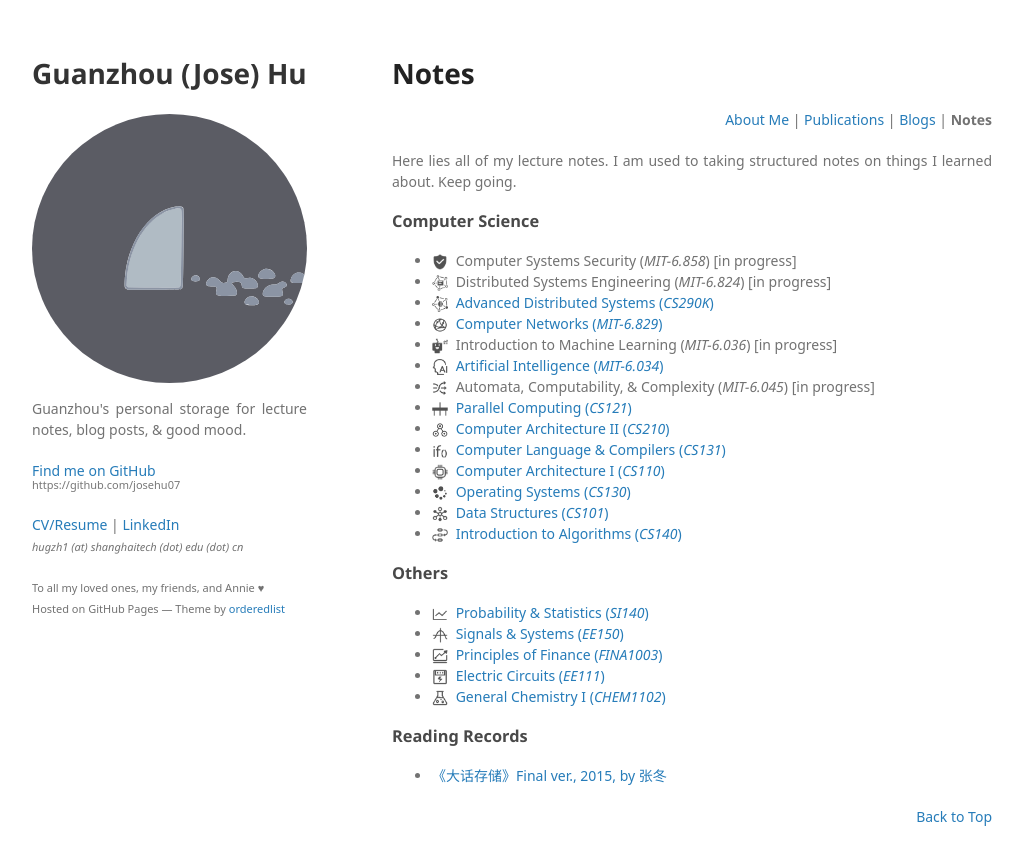
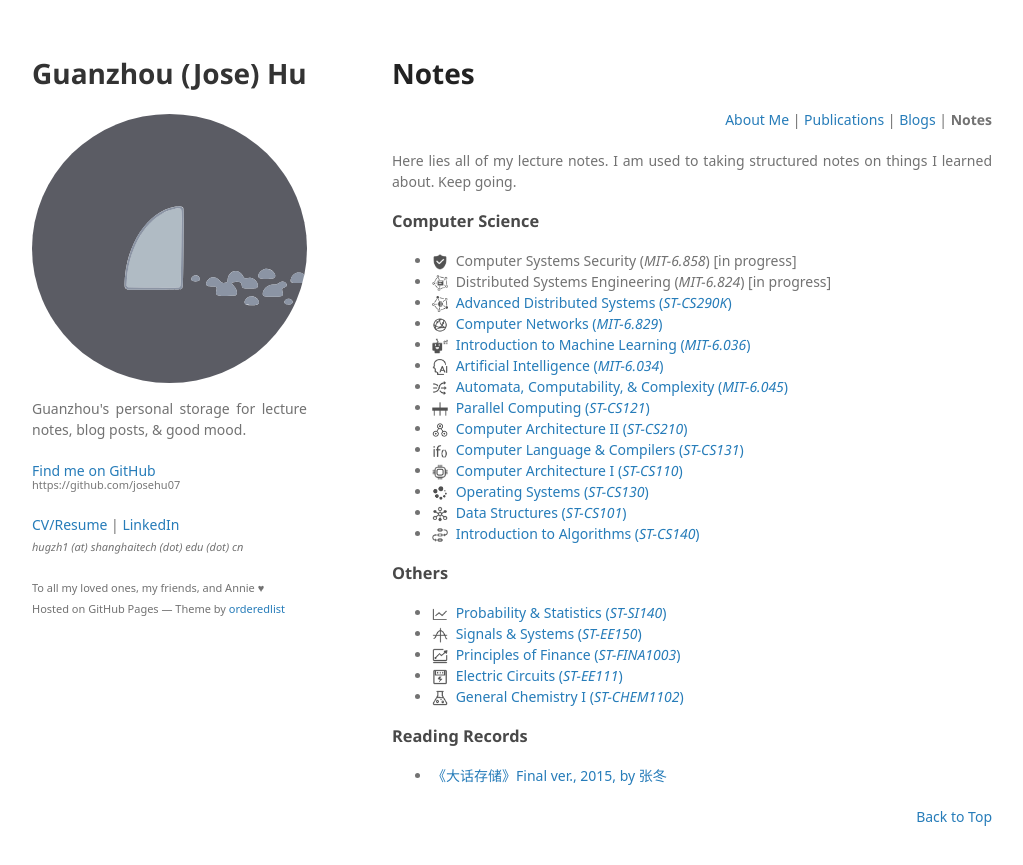
Before and after one commit to josehu07/josehu07.github.io, a Jekyll site: the page built from notes.md, in a window 1280 px wide. Shown: the top 865 px of the page, without its empty margins (128-1151 px from the left). Built offline with Jekyll 4.4.1, drawn with Linux system fonts in a browser that asks for light colours; some web fonts are replaced; a script that is not in the unit is left out.

Commit message:
Add two course notes

```diff
--- a/notes.md
+++ b/notes.md
@@ -19,26 +19,26 @@ Here lies all of my lecture notes. I am used to taking structured notes on thing
 
 - <img class="note-icon" src="/assets/note-icon/security-show.png" /> Computer Systems Security (*MIT-6.858*) [in progress]
 - <img class="note-icon" src="/assets/note-icon/distributed-engineering-show.png" /> Distributed Systems Engineering (*MIT-6.824*) [in progress]
-- <img class="note-icon" src="/assets/note-icon/distributed-systems-show.png" /> [Advanced Distributed Systems (*CS290K*)](/assets/file/distributed-systems.pdf)
+- <img class="note-icon" src="/assets/note-icon/distributed-systems-show.png" /> [Advanced Distributed Systems (*ST-CS290K*)](/assets/file/distributed-systems.pdf)
 - <img class="note-icon" src="/assets/note-icon/computer-networks-show.png" /> [Computer Networks (*MIT-6.829*)](/assets/file/computer-networks.pdf)
-- <img class="note-icon" src="/assets/note-icon/machine-learning-show.png" /> Introduction to Machine Learning (*MIT-6.036*) [in progress]
+- <img class="note-icon" src="/assets/note-icon/machine-learning-show.png" /> [Introduction to Machine Learning (*MIT-6.036*)](/assets/file/machine-learning.pdf)
 - <img class="note-icon" src="/assets/note-icon/artificial-intelligence-show.png" /> [Artificial Intelligence (*MIT-6.034*)](/assets/file/artificial-intelligence.pdf)
-- <img class="note-icon" src="/assets/note-icon/theory-computation-show.png" /> Automata, Computability, & Complexity (*MIT-6.045*) [in progress]
-- <img class="note-icon" src="/assets/note-icon/parallel-computing-show.png" /> [Parallel Computing (*CS121*)](/assets/file/parallel-computing.pdf)
-- <img class="note-icon" src="/assets/note-icon/computer-architecture-2-show.png" /> [Computer Architecture II (*CS210*)](/assets/file/computer-architecture-2.pdf)
-- <img class="note-icon" src="/assets/note-icon/compilers-show.png" /> [Computer Language & Compilers (*CS131*)](/assets/file/compilers.pdf)
-- <img class="note-icon" src="/assets/note-icon/computer-architecture-show.png" /> [Computer Architecture I (*CS110*)](/assets/file/computer-architecture.pdf)
-- <img class="note-icon" src="/assets/note-icon/operating-systems-show.png" /> [Operating Systems (*CS130*)](/assets/file/operating-systems.pdf)
-- <img class="note-icon" src="/assets/note-icon/data-structures-show.png" /> [Data Structures (*CS101*)](/assets/file/data-structures.pdf)
-- <img class="note-icon" src="/assets/note-icon/algorithms-show.png" /> [Introduction to Algorithms (*CS140*)](/assets/file/algorithms.pdf)
+- <img class="note-icon" src="/assets/note-icon/theory-computation-show.png" /> [Automata, Computability, & Complexity (*MIT-6.045*)](/assets/file/theory-computation.pdf)
+- <img class="note-icon" src="/assets/note-icon/parallel-computing-show.png" /> [Parallel Computing (*ST-CS121*)](/assets/file/parallel-computing.pdf)
+- <img class="note-icon" src="/assets/note-icon/computer-architecture-2-show.png" /> [Computer Architecture II (*ST-CS210*)](/assets/file/computer-architecture-2.pdf)
+- <img class="note-icon" src="/assets/note-icon/compilers-show.png" /> [Computer Language & Compilers (*ST-CS131*)](/assets/file/compilers.pdf)
+- <img class="note-icon" src="/assets/note-icon/computer-architecture-show.png" /> [Computer Architecture I (*ST-CS110*)](/assets/file/computer-architecture.pdf)
+- <img class="note-icon" src="/assets/note-icon/operating-systems-show.png" /> [Operating Systems (*ST-CS130*)](/assets/file/operating-systems.pdf)
+- <img class="note-icon" src="/assets/note-icon/data-structures-show.png" /> [Data Structures (*ST-CS101*)](/assets/file/data-structures.pdf)
+- <img class="note-icon" src="/assets/note-icon/algorithms-show.png" /> [Introduction to Algorithms (*ST-CS140*)](/assets/file/algorithms.pdf)
 
 ### Others
 
-- <img class="note-icon" src="/assets/note-icon/probability-show.png" /> [Probability & Statistics (*SI140*)](/assets/file/probability.pdf)
-- <img class="note-icon" src="/assets/note-icon/signals-systems-show.png" /> [Signals & Systems (*EE150*)](/assets/file/signals-systems.pdf)
-- <img class="note-icon" src="/assets/note-icon/finance-show.png" /> [Principles of Finance (*FINA1003*)](/assets/file/finance.pdf)
-- <img class="note-icon" src="/assets/note-icon/circuits-show.png" /> [Electric Circuits (*EE111*)](/assets/file/circuits.pdf)
-- <img class="note-icon" src="/assets/note-icon/chemistry-show.png" /> [General Chemistry I (*CHEM1102*)](/assets/file/chemistry.pdf)
+- <img class="note-icon" src="/assets/note-icon/probability-show.png" /> [Probability & Statistics (*ST-SI140*)](/assets/file/probability.pdf)
+- <img class="note-icon" src="/assets/note-icon/signals-systems-show.png" /> [Signals & Systems (*ST-EE150*)](/assets/file/signals-systems.pdf)
+- <img class="note-icon" src="/assets/note-icon/finance-show.png" /> [Principles of Finance (*ST-FINA1003*)](/assets/file/finance.pdf)
+- <img class="note-icon" src="/assets/note-icon/circuits-show.png" /> [Electric Circuits (*ST-EE111*)](/assets/file/circuits.pdf)
+- <img class="note-icon" src="/assets/note-icon/chemistry-show.png" /> [General Chemistry I (*ST-CHEM1102*)](/assets/file/chemistry.pdf)
 
 ### Reading Records
 
```
Also changed, not shown: README.md, 2 other files.
